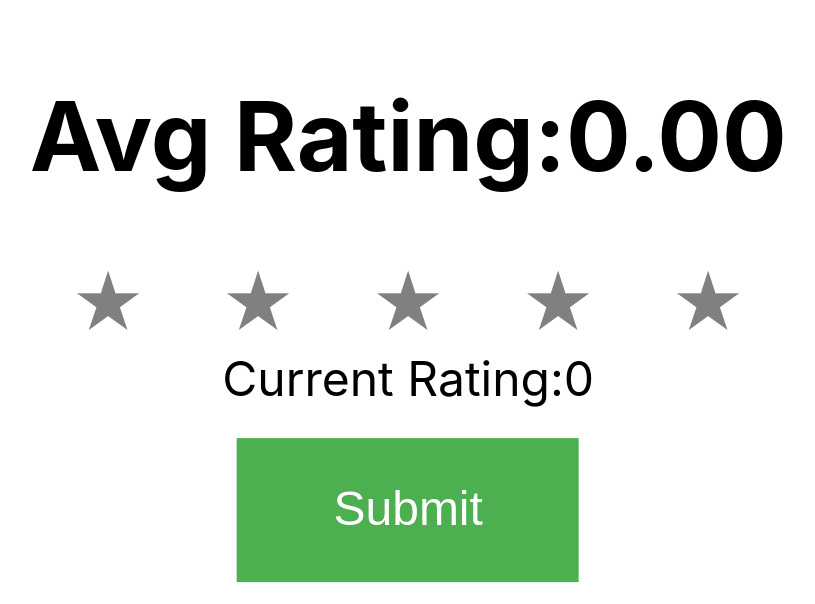
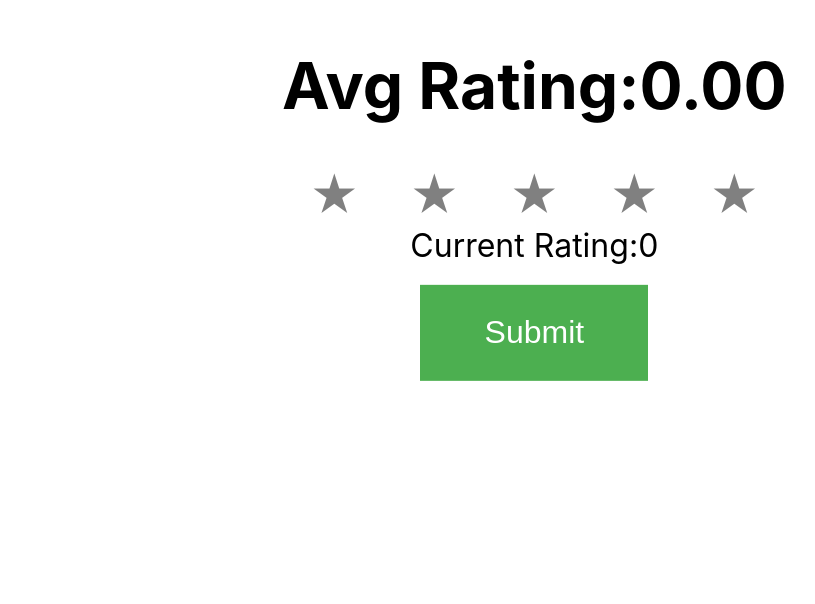
Before and after one commit to KotiMango/React-mouseMove-star-rating, a React (Create React App) app: page / in a window 1280 px wide. Shown: the part 196-800 px from the top of the page, without its empty margins (106-921 px from the left). Built offline with nearby package versions, Linux system fonts and the light colour scheme.

Commit message:
Perfectly centered

```diff
--- a/src/App.css
+++ b/src/App.css
@@ -37,12 +37,15 @@
   }
 }
 .stars-container {
+  margin: auto;
   position: absolute;
   top: 50%;
   right: 50%;
   transform: translate(50%, -50%);
-  transform: scale(3);
   text-align: center;
+}
+.stars {
+  transform: scale(2);
 }
 .star {
   font-size: x-large;
--- a/src/Stars.jsx
+++ b/src/Stars.jsx
@@ -64,6 +64,7 @@ export default function Stars() {
 
   return (
     <div className='stars-container'>
+      <div className='stars'>
         <h1>Avg Rating:{avgRating.toFixed(2)}</h1>
         {isRenderAvg ? averageRatingStars : ratingStars}
         <div>
@@ -74,5 +75,6 @@ export default function Stars() {
           {isRenderAvg ? 'Rate' : 'Submit'}
         </button>
       </div>
+    </div>
   );
 }
```
Lines whose indentation alone changed are shown as unchanged.
